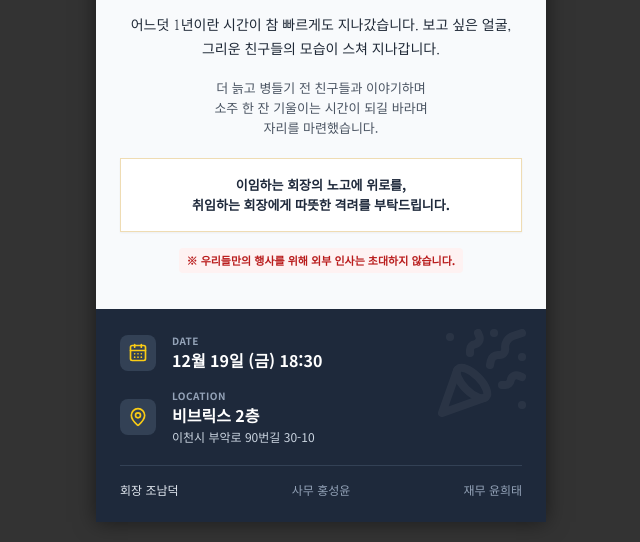
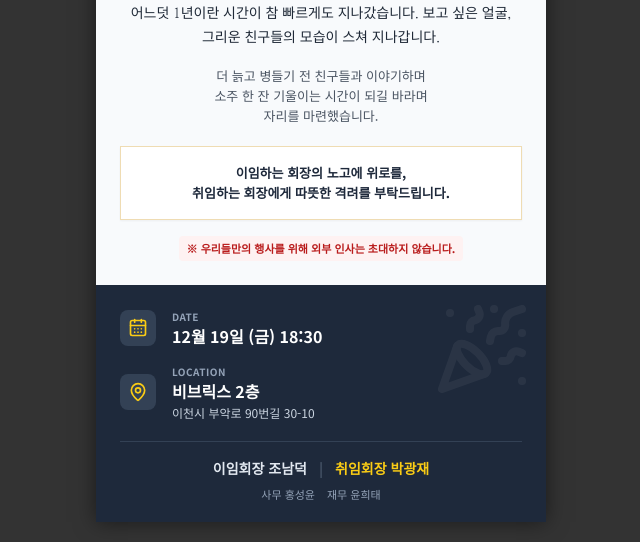
Before and after one commit to hotaiai/icheon63-invitation-20251219, a plain HTML site: page image.html in a window 1280 px wide. Shown: the part 298-840 px from the top of the page, without its empty margins (319-959 px from the left). Drawn offline with nearby package versions, Linux system fonts and the light colour scheme.

Commit message:
Update image.html

```diff
--- a/image.html
+++ b/image.html
@@ -129,10 +129,16 @@
             </div>
 
             <!-- 명단 Footer -->
-            <div class="mt-5 pt-4 border-t border-slate-700 flex justify-between items-center text-xs text-slate-400">
-                <span class="font-medium text-slate-200">회장 조남덕</span>
-                <span>사무 홍성윤</span>
-                <span>재무 윤희태</span>
+            <div class="mt-5 pt-4 border-t border-slate-700 flex flex-col items-center text-xs text-slate-400 space-y-1">
+                <div class="flex justify-center space-x-3 text-slate-200 font-bold text-sm mb-1">
+                    <span>이임회장 조남덕</span>
+                    <span class="text-slate-600">|</span>
+                    <span class="text-yellow-400">취임회장 박광재</span>
+                </div>
+                <div class="flex justify-center space-x-3 text-[11px]">
+                    <span>사무 홍성윤</span>
+                    <span>재무 윤희태</span>
+                </div>
             </div>
         </div>
     </div>
```
